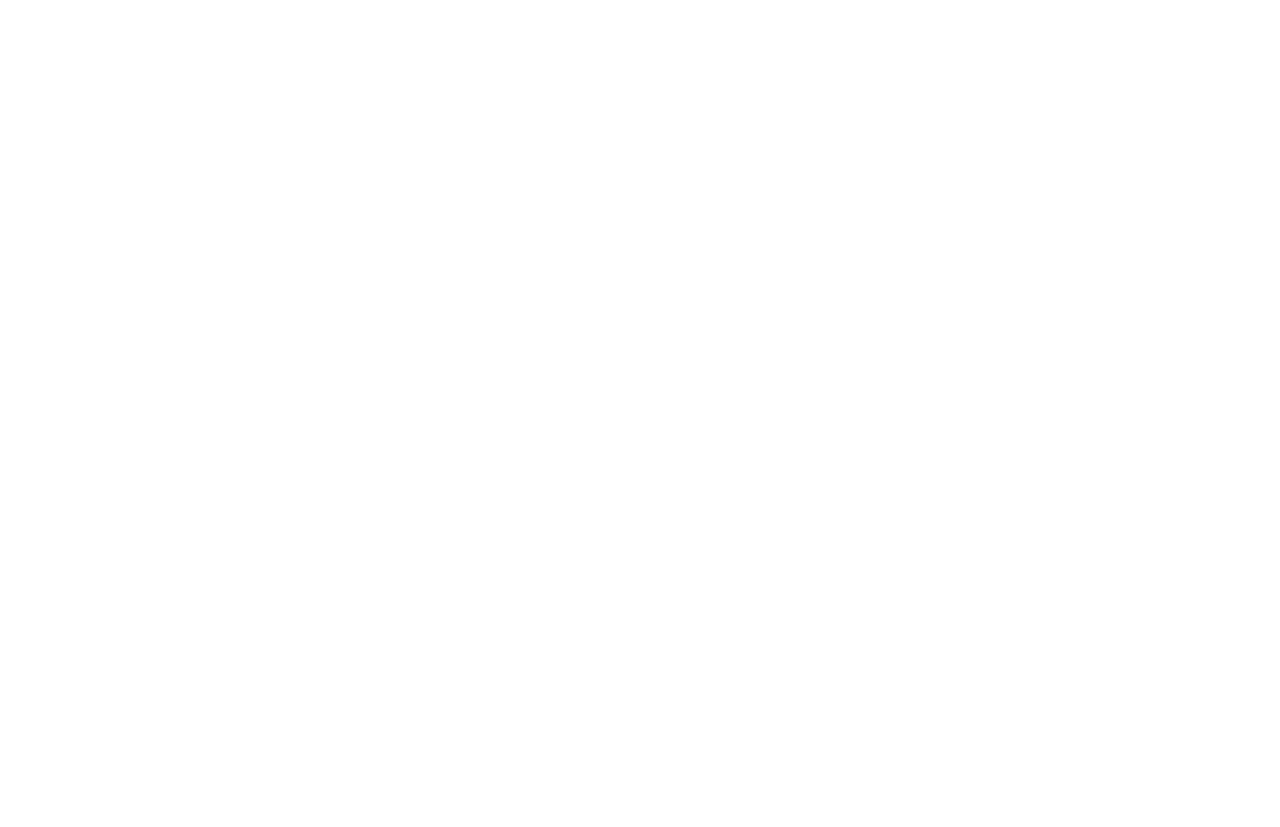
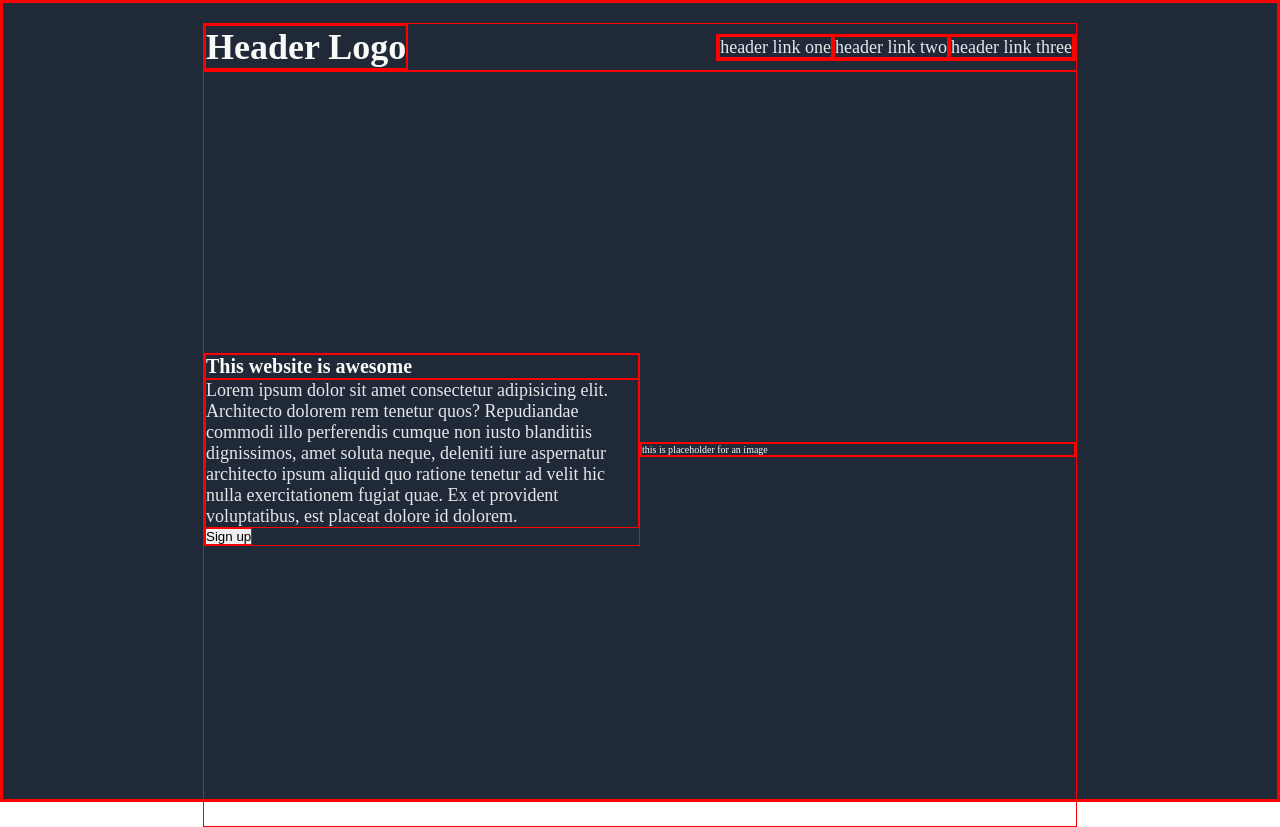
Before and after one commit to monk3yd/theodinproject-path, a plain HTML site: page foundations/projects/odin-landing-page/index.html in a window 1280 px wide. Before the commit the page ends 800 px from the top, so only its background shows below. Drawn offline with Linux system fonts and the light colour scheme.

Commit message:
Not commiting as I should...

```diff
--- a/foundations/projects/odin-landing-page/index.html
+++ b/foundations/projects/odin-landing-page/index.html
@@ -5,8 +5,37 @@
     <meta http-equiv="X-UA-Compatible" content="IE=edge">
     <meta name="viewport" content="width=device-width, initial-scale=1.0">
     <title>Landing Page</title>
+    <link rel="stylesheet" href="styles.css">
 </head>
 <body>
-
+    <div class="hero-section">
+        <div class="nav">
+            <div class="header">
+                <h2>Header Logo</h2>
+            </div>
+            <div class="links">
+                <ul>
+                    <li><a href="#">header link one</a></li>
+                    <li><a href="#">header link two</a></li>
+                    <li><a href="#">header link three</a></li>
+                </ul>
+            </div>
+        </div>
+        <div class="main-container">
+            <div class="container">
+                <h1 class="main-text">This website is awesome</h1>
+                <p class="secondary-text">
+                    Lorem ipsum dolor sit amet consectetur adipisicing elit.
+                    Architecto dolorem rem tenetur quos? Repudiandae commodi illo perferendis cumque non iusto blanditiis dignissimos,
+                    amet soluta neque, deleniti iure aspernatur architecto ipsum aliquid quo ratione tenetur ad velit hic nulla exercitationem fugiat quae.
+                    Ex et provident voluptatibus, est placeat dolore id dolorem.
+                </p>
+                <button>Sign up</button>
+            </div>
+            <div class="image-placeholder">
+                <p>this is  placeholder for an image</p>
+            </div>
+        </div>
+    </div>
 </body>
 </html>
--- a/foundations/projects/odin-landing-page/styles.css
+++ b/foundations/projects/odin-landing-page/styles.css
@@ -0,0 +1,67 @@
+* {
+    box-sizing: border-box;
+    margin: 0;
+    padding: 0;
+    border: 1px solid red;
+}
+
+html {
+    font-size: 62.5%;
+}
+
+body {
+    display: flex;
+    height: 100vh;
+    flex-direction: column;
+}
+
+ul {
+    list-style-type: none;
+    display: flex;
+    margin-right: auto;
+}
+
+li {
+    font-size: 1.8rem;
+}
+
+a {
+    color: #E5E7EB;
+    text-decoration: none;
+}
+
+.hero-section {
+    background-color: #1F2937;
+    color: #F9FAF8;
+    height: 100%;
+    padding: 2rem 20rem;
+}
+
+.nav {
+    display: flex;
+    align-items: center;
+    justify-content: space-between;
+}
+
+.header {
+    color: inherit;
+    font-size: 2.4rem;
+}
+
+.secondary-text,
+.class a {
+    color: #E5E7EB;
+    font-size: 1.8rem;
+}
+
+.main-container {
+    display: flex;
+    height: 100%;
+    justify-content: center;
+    align-items: center;
+}
+
+.container,
+.image-placeholder {
+  flex: 1;
+}
```
